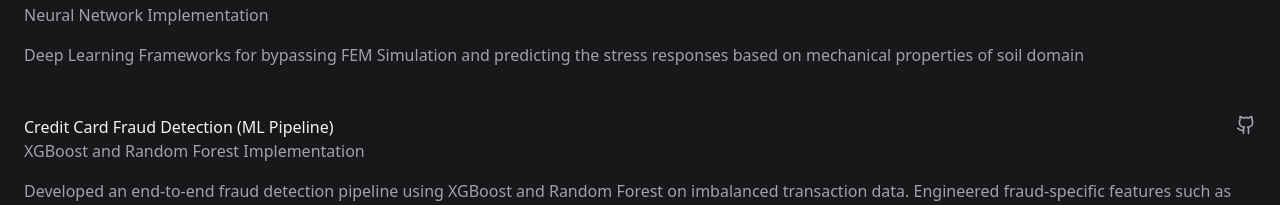
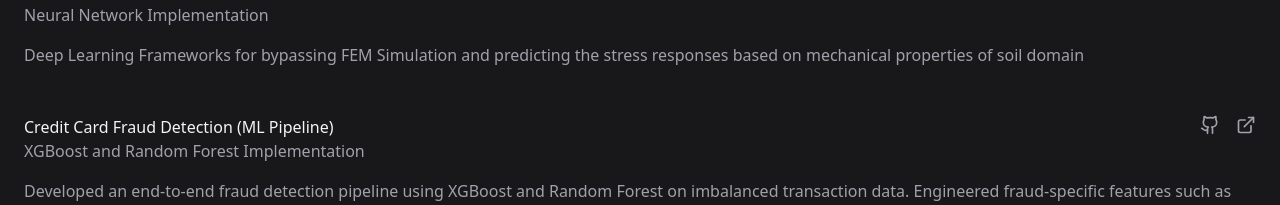
Before and after one commit to ssinghai6/Sanshrit_portfolio, a React (Create React App) app: page / in a window 1280 px wide. Shown: the part 1926-2131 px from the top of the page. Built offline with nearby package versions, Linux system fonts and the light colour scheme.

Commit message:
Readme updated and project links updated

```diff
--- a/src/App.js
+++ b/src/App.js
@@ -289,6 +289,14 @@ const Portfolio = () => {
                   >
                     <Github size={20} />
                   </a>
+                  <a
+                    href="https://github.com/ssinghai6/Fraud_transactions"
+                    target="_blank"
+                    rel="noopener noreferrer"
+                    className="text-zinc-400 hover:text-olive-500 transition-colors"
+                  >
+                    <ExternalLink size={20} />
+                  </a>
                 </div>
               </div>
               <p className="text-zinc-400">
@@ -306,7 +314,7 @@ const Portfolio = () => {
                 </div>
                 <div className="flex space-x-4">
                   <a
-                    href="#"
+                    href="https://github.com/ssinghai6/CSE6242-DVA-Team007"
                     className="text-zinc-400 hover:text-olive-500 transition-colors"
                   >
                     <Github size={20} />
```
Also changed, not shown: 1 other file (tests, documents, lock files or other folders).
